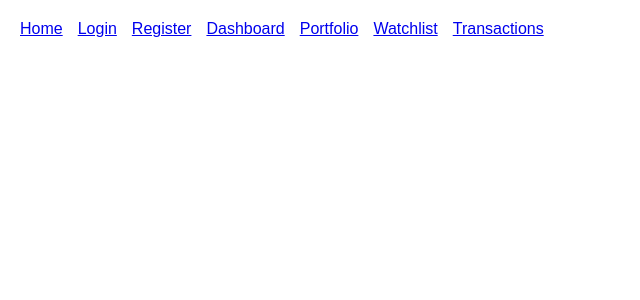
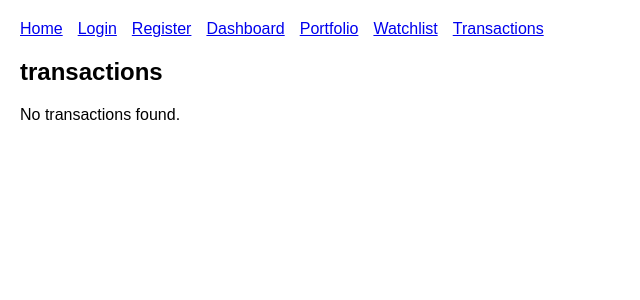
Before and after one commit to BibiZainab963/stock-trading-project, a React (Vite) app in the folder client/: page /transaction in a window 1280 px wide. Shown: the top 300 px of the page, without its empty margins (0-640 px from the left). Built offline with nearby package versions, Linux system fonts and the light colour scheme.

Commit message:
Initail commit

```diff
--- a/client/src/App.jsx
+++ b/client/src/App.jsx
@@ -8,7 +8,7 @@ import Register from "./pages/Register";
 import Dashboard from "./pages/Dashboard";
 import Portfolio from "./pages/Portfolio";
 import Watchlist from "./pages/Watchlist";
-import Transactions from "./pages/Transactions";
+import Transaction from "./pages/Transaction";
 
 function App() {
   return (
@@ -42,8 +42,8 @@ function App() {
         />
 
         <Route
-          path="/transactions"
-          element={<Transactions />}
+          path="/transaction"
+          element={<Transaction />}
         />
       </Routes>
 
--- a/client/src/pages/transaction.jsx
+++ b/client/src/pages/transaction.jsx
@@ -1,10 +1,10 @@
-function Transactions() {
+function Transaction() {
 
   return (
 
     <div>
 
-      <h2>Transactions</h2>
+      <h2>transactions</h2>
 
       <p>No transactions found.</p>
 
@@ -13,4 +13,4 @@ function Transactions() {
   );
 }
 
-export default Transactions;
+export default Transaction;
```
